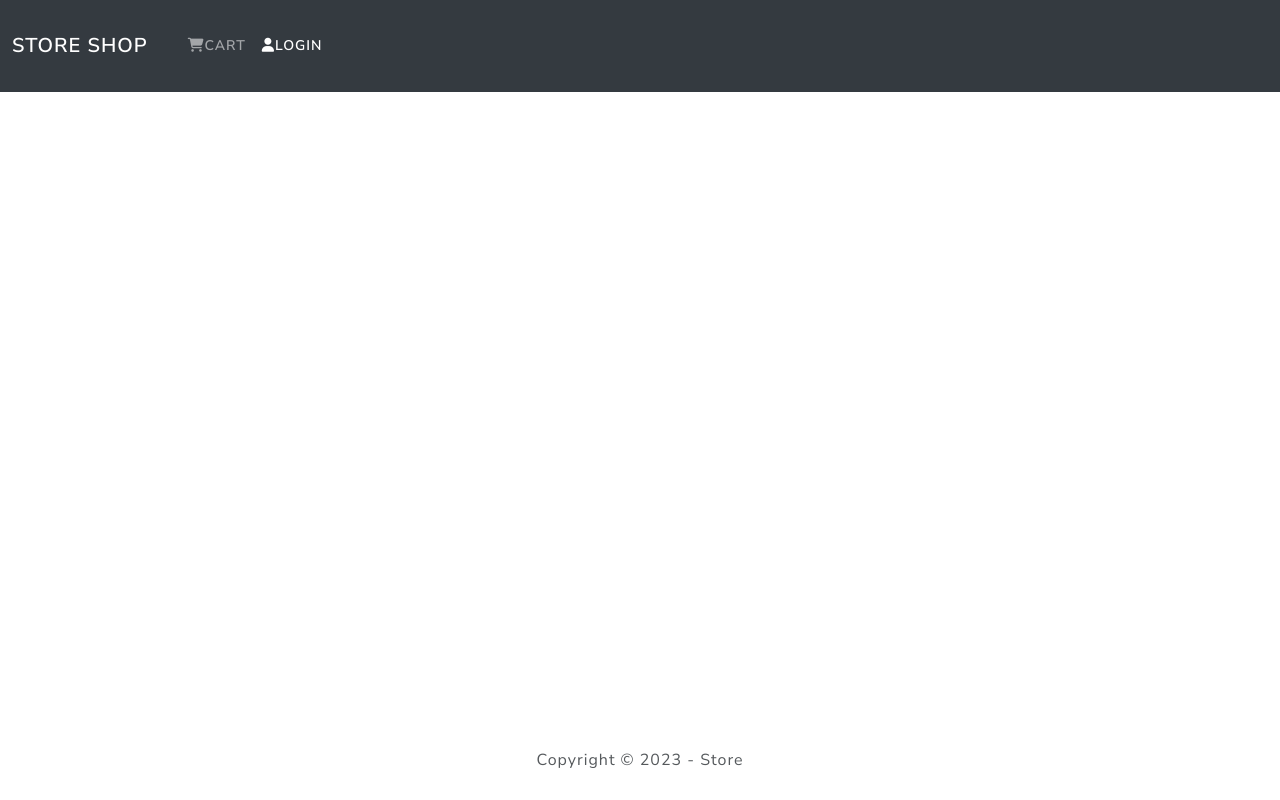
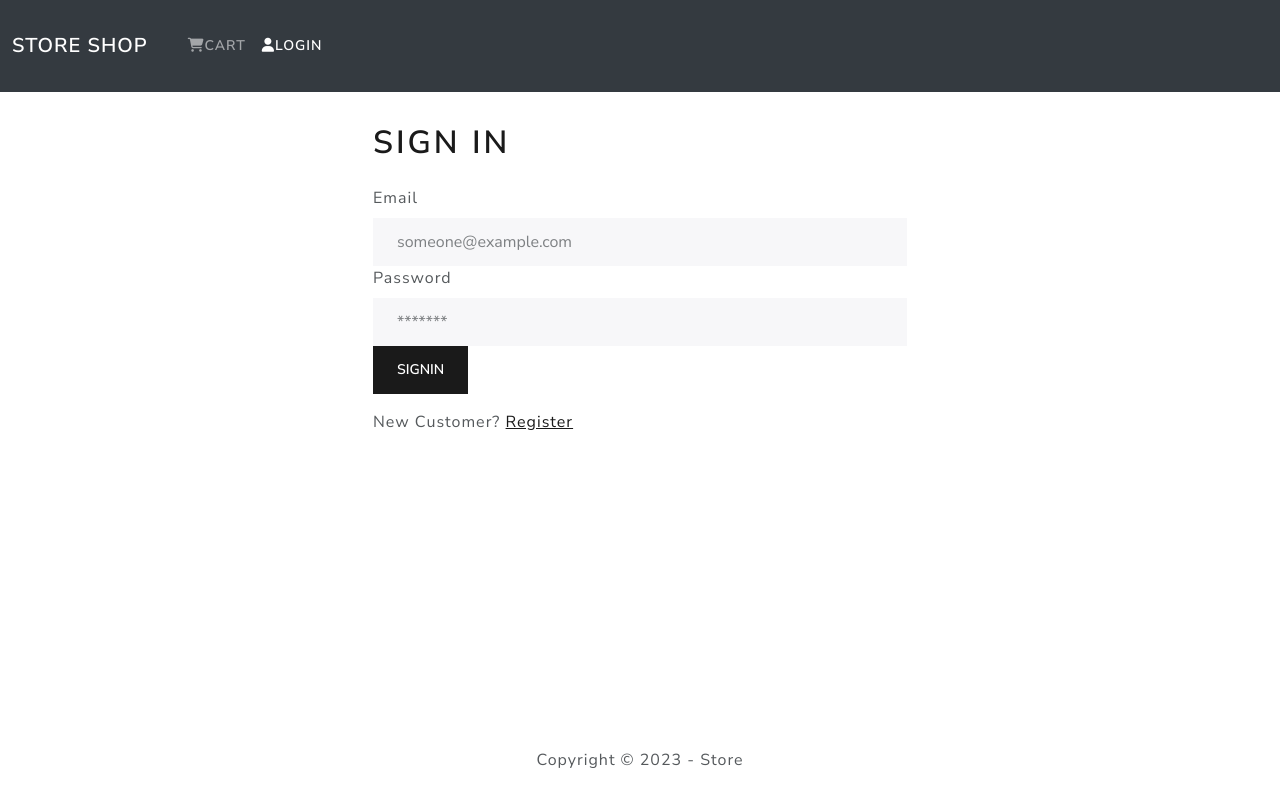
Before and after one commit to hadysoufan/Store-Project, a React (Create React App) app in the folder frontend/: page /login in a window 1280 px wide. Built offline with nearby package versions, Linux system fonts and the light colour scheme.

Commit message:
Importing Login Screen

```diff
--- a/frontend/src/App.js
+++ b/frontend/src/App.js
@@ -5,6 +5,7 @@ import Footer from './components/Footer';
 import HomeScreen from './Screens/Home.screen';
 import ProductScreen from './Screens/Product.screen';
 import Cart from './Screens/Cart.screen';
+import LoginScreen from './Screens/Login.screen';
 
 function App() {
   return (
@@ -16,6 +17,7 @@ function App() {
             <Route path="/" element={<HomeScreen />} exact />
             <Route path="/product/:id" element={<ProductScreen />} />
             <Route path="/cart/:id?" element={<Cart />} />
+            <Route path="/login" element={<LoginScreen />} />
           </Routes>
         </Container>
       </main>
```
